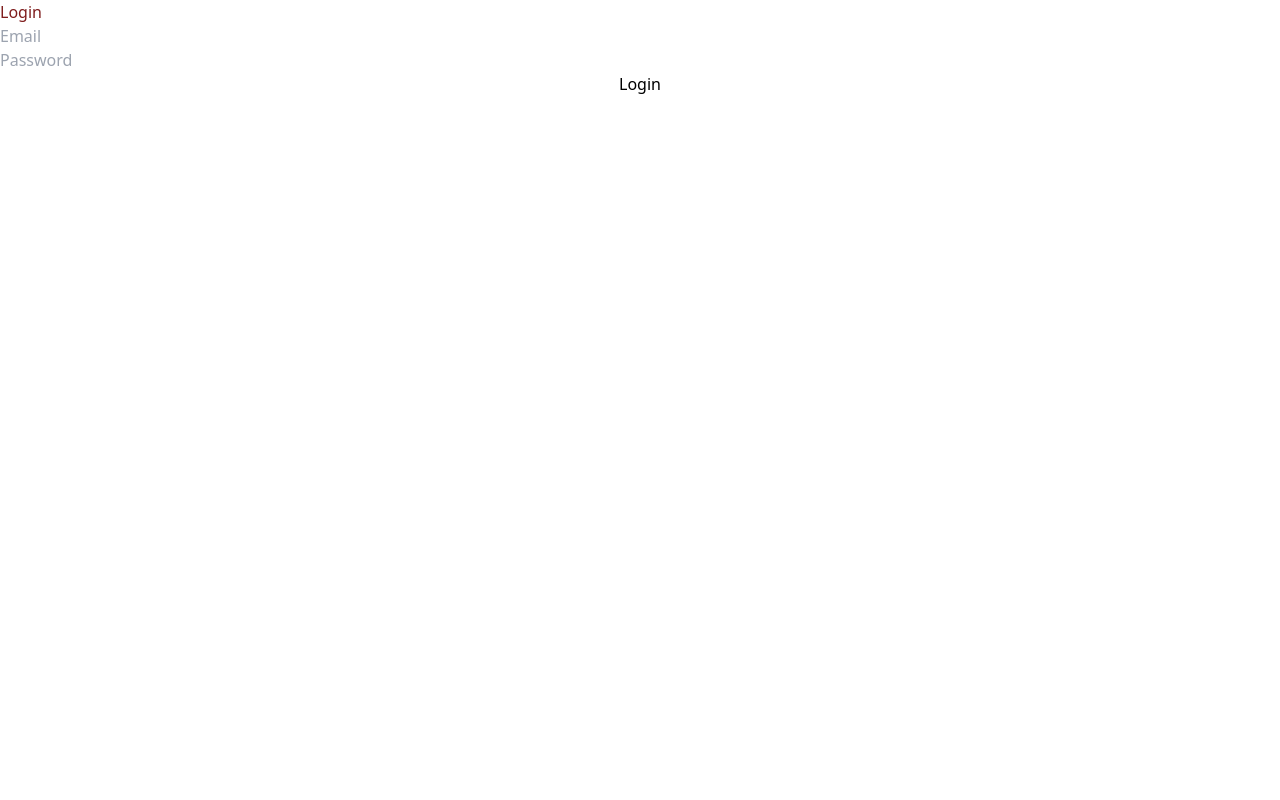
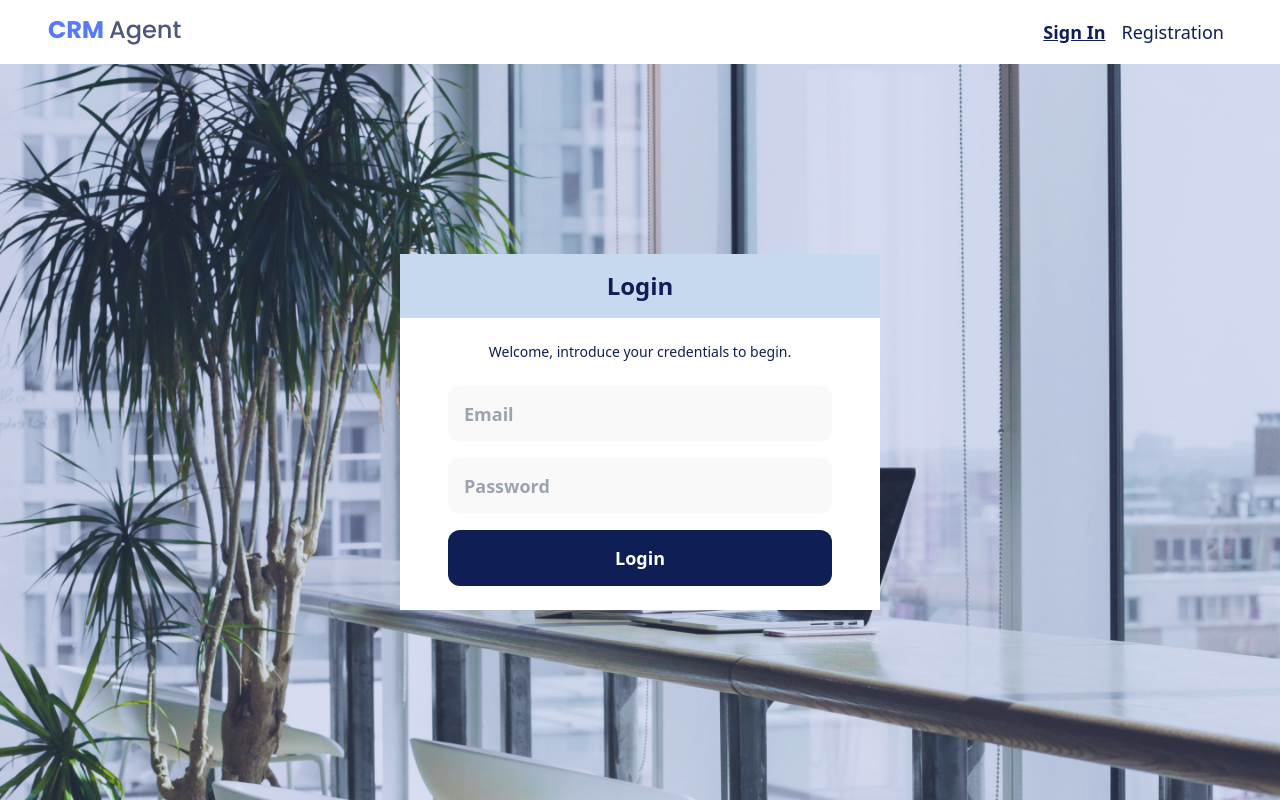
Before and after one commit to borat-afk/crm-client, a React (Vite) app: page /auth/login in a window 1280 px wide. Built offline with nearby package versions, Linux system fonts and the light colour scheme; no server answers.

Commit message:
Login page

```diff
--- a/src/components/Login/index.tsx
+++ b/src/components/Login/index.tsx
@@ -2,6 +2,7 @@ import { observer } from 'mobx-react';
 import { AuthLoginStore } from '../../stores/authLogin.ts';
 import { ChangeEvent, FormEvent } from 'react';
 import validator from 'validator';
+import AuthHeader from "../AuthHeader";
 
 const store = new AuthLoginStore();
 
@@ -22,28 +23,42 @@ const Login = observer(() => {
   }
 
   return (
-    <>
+    <div className={'w-full h-screen bg-app-bg bg-cover'}>
+      <AuthHeader />
+
+      <div className={'w-full flex h-[calc(100vh-64px)] justify-center items-center bg-blue-opacity'}>
         <form
-        className="flex flex-col"
+          className={'flex flex-col w-[480px] m-auto items-center bg-white'}
           onSubmit={submit}
         >
-        <h2 className={'text-red-900'}>
+          <div className={'w-full h-16 flex justify-center items-center bg-secondary font-bold mb-2'}>
+            <h2 className={'text-primary text-2xl'}>
               Login
             </h2>
+          </div>
+          <p className={'text-primary text-sm my-4'}>Welcome, introduce your credentials to begin.</p>
           <input
-          type={"email"}
-          placeholder={"Email"}
+            type={'email'}
+            placeholder={'Email'}
+            className={'w-96 h-14 rounded-xl flex items-center justify-center bg-light-opacity text-primary text-lg font-bold my-2 border-none outline-none px-4'}
             onChange={(event: ChangeEvent<HTMLInputElement>) => store.setEmail(event.target.value)}
           />
           <input
-          type={"password"}
-          placeholder={"Password"}
+            type={'password'}
+            placeholder={'Password'}
+            className={'w-96 h-14 rounded-xl flex items-center justify-center bg-light-opacity text-primary text-lg font-bold my-2 border-none outline-none px-4'}
             onChange={(event: ChangeEvent<HTMLInputElement>) => store.setPassword(event.target.value)}
           />
 
-        <button type={'submit'}>Login</button>
+          <button
+            type={'submit'}
+            className={'w-96 h-14 rounded-xl flex items-center justify-center bg-primary text-white text-lg font-bold mb-6 mt-2'}
+          >
+            Login
+          </button>
         </form>
-    </>
+      </div>
+    </div>
   )
 })
 export default Login;
```
Lines whose indentation alone changed are shown as unchanged.
